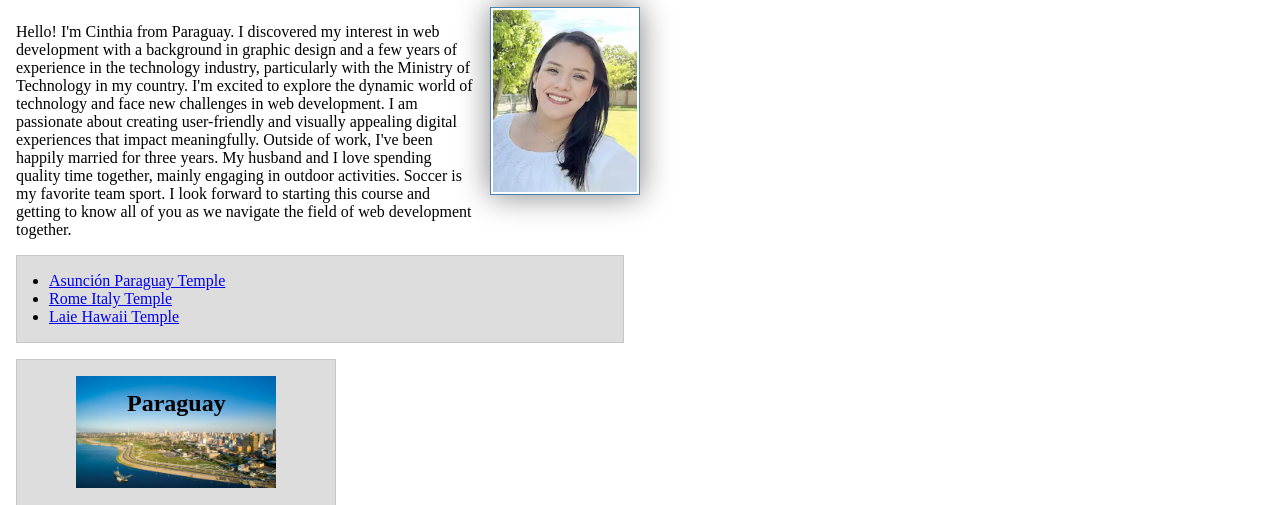
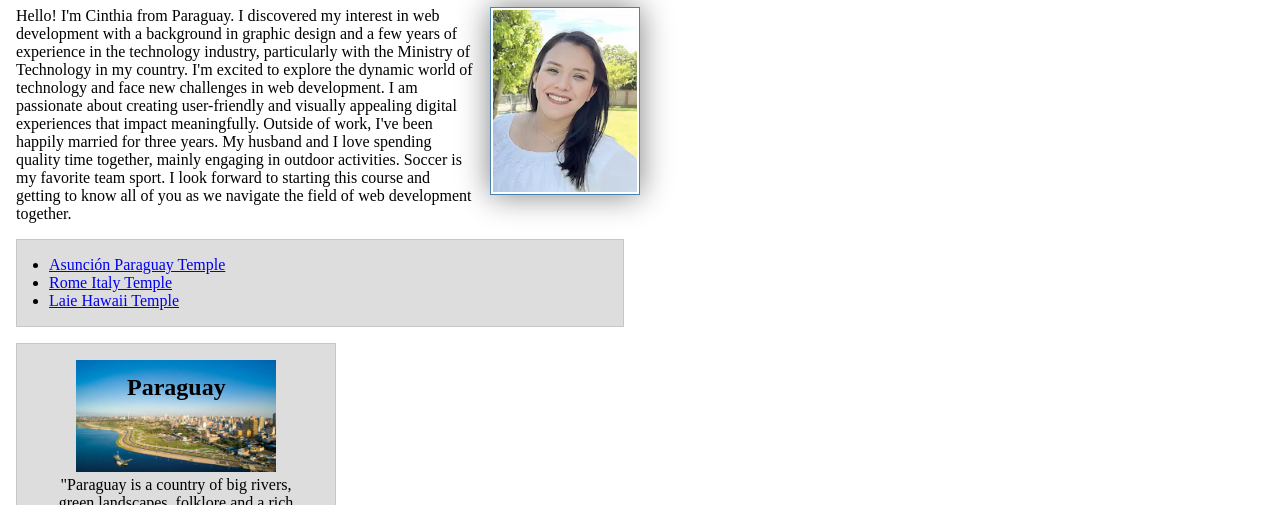
Before and after one commit to cinpaezita/wdd130, a plain HTML site: page index.html in a window 1280 px wide. Shown: the part 256-761 px from the top of the page. Drawn offline with Linux system fonts and the light colour scheme.

Commit message:
W03 - Enhancing Your Course Home Page

```diff
--- a/styles/styles.css
+++ b/styles/styles.css
@@ -32,7 +32,7 @@ main img {
 
 p {
     padding: 0;
-    margin: 1rem;
+    margin: 0 1rem 1rem 1rem;
 }
 
 main {
```
